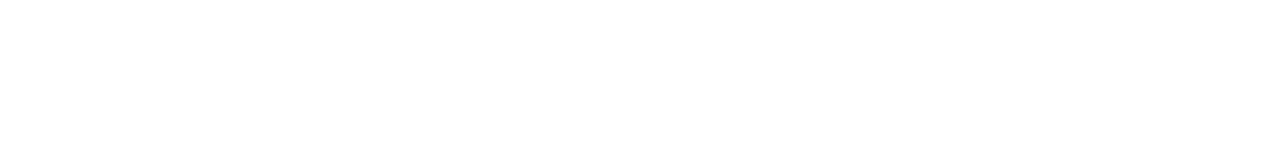
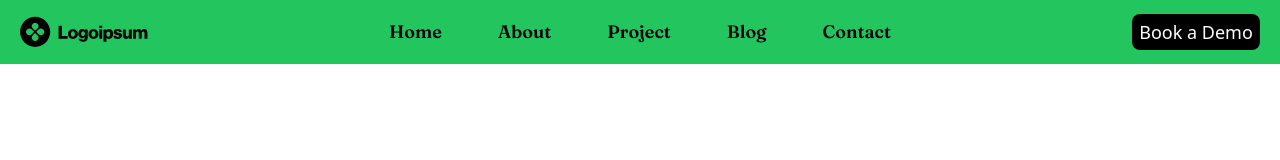
Before and after one commit to angeldavidp/proyecto-primero, a website: page src/index.html in a window 1280 px wide. Drawn offline with Linux system fonts and the light colour scheme.

Commit message:
style: The design of the browser was made

```diff
--- a/src/index.html
+++ b/src/index.html
@@ -8,6 +8,18 @@
   </head>
 
   <body>
-
+    <header>
+        <div class="container mx-auto bg-slate-500  flex flex-col justify-center items-center gap-1 py-2 sm:bg-blue-800 sm:flex-row sm:h-16 sm:gap-6 sm:py-2 md:bg-red-500 md:gap-14 lg:bg-yellow-300 lg:gap-24 xl:bg-green-500 xl:flex xl:justify-between  2xl:bg-orange-600 2xl:justify-between">
+            <img src="img/logoDark.svg" alt="logoDark" class="w-32 h-8 sm:w-28 md:w-32 xl:relative xl:left-5"/>
+            <ul class="flex gap-6 p-3 font-title font-semibold text-sm sm:gap-3 md:text-lg  md:gap-6 lg:gap-14">
+              <li><a href="#" class="hover:text-blue-500">Home</a></li>
+              <li><a href="#" class="hover:text-yellow-300">About</a></li>
+              <li><a href="#" class="hover:text-green-400">Project</a></li>
+              <li><a href="#" class="hover:text-red-600">Blog</a></li>
+              <li><a href="#" class="hover:text-purple-600">Contact</a></li>
+            </ul>
+            <button class="bg-black text-white rounded-lg w-32 py-1 sm:text-sm sm:w-28 md:text-lg md:w-32 xl:relative xl:right-5 hover:bg-slate-200 hover:text-black">Book a Demo</button>
+          </div>
+    </header>
   </body>
 </html>
```
Also changed, not shown: src/css/input.css (line endings or trailing spaces), src/css/output.css.
